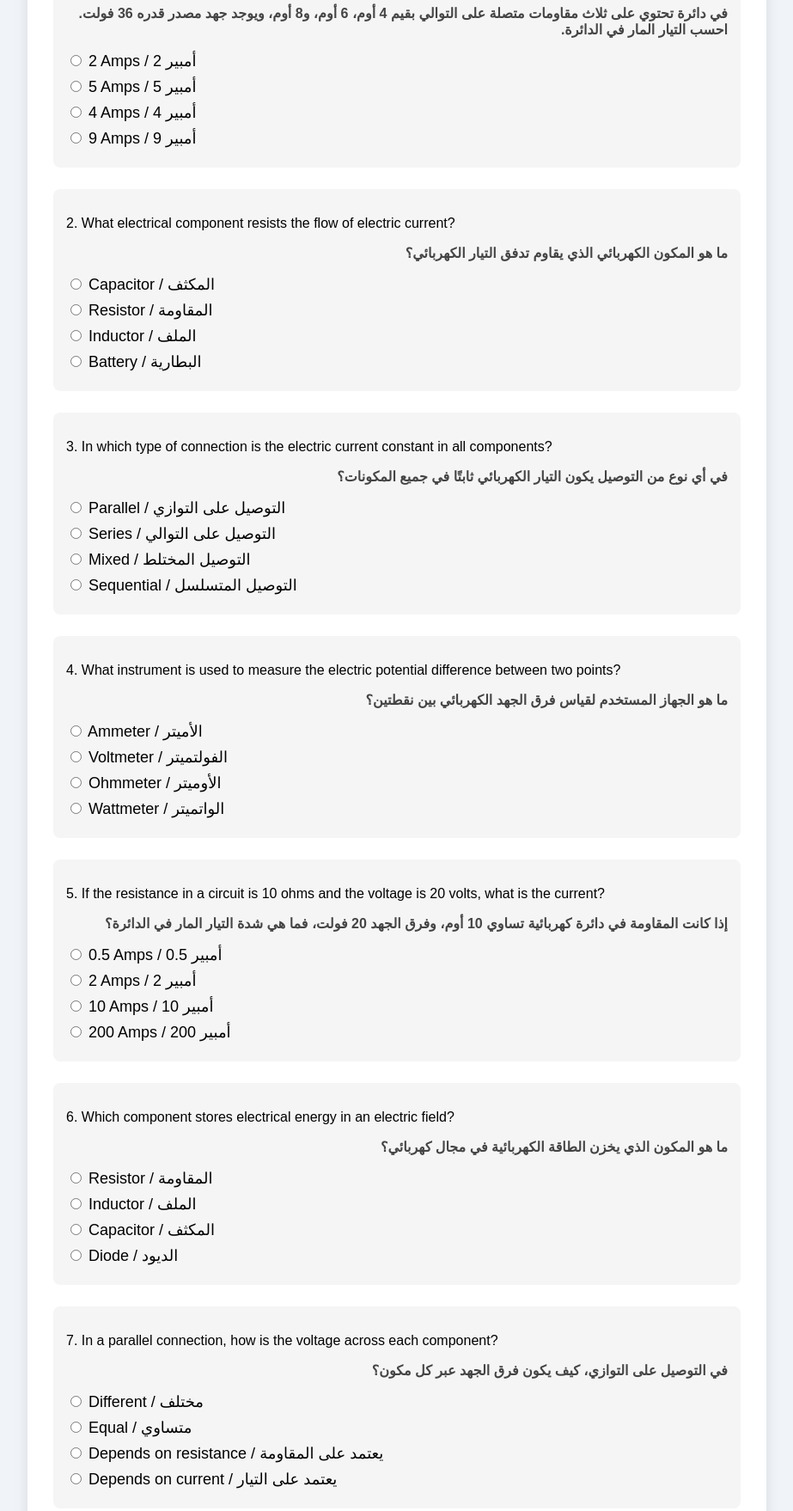
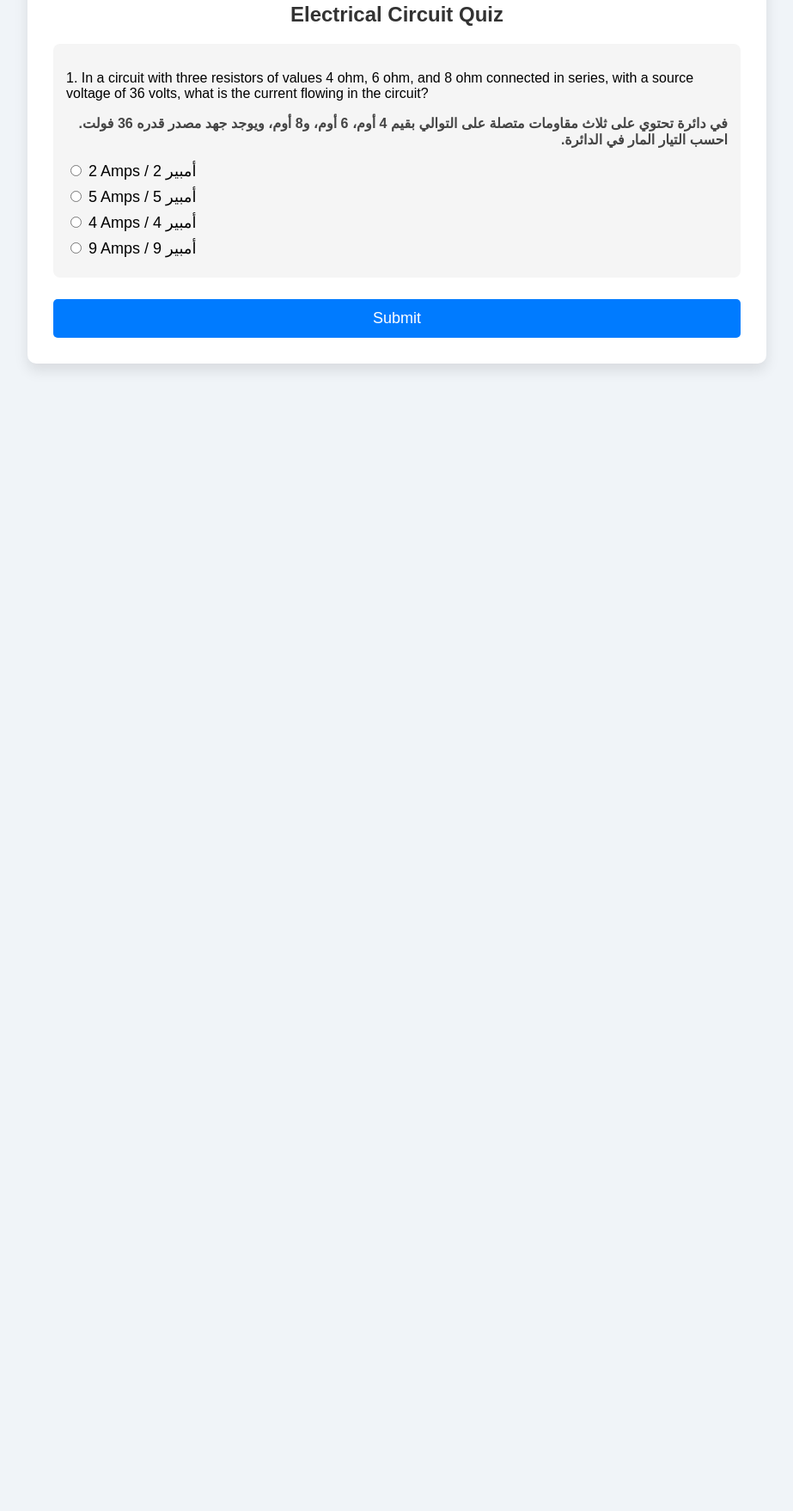
Before and after one commit to MEAverse/MEGAQA, a plain HTML site: page index.html in a window 1280 px wide. Shown: the part 248-2006 px from the top of the page at 86% size, without its empty margins (178-1101 px from the left). After the commit the page ends 800 px from the top, so only its background shows below. Drawn offline with Linux system fonts and the light colour scheme.

Commit message:
Update index.html

```diff
--- a/index.html
+++ b/index.html
@@ -3,7 +3,7 @@
 <head>
   <meta charset="UTF-8">
   <meta name="viewport" content="width=device-width, initial-scale=1.0">
-  <title>BIM Quiz</title>
+  <title>Electrical Circuit Quiz</title>
   <style>
     body {
       font-family: Arial, sans-serif;
@@ -85,7 +85,7 @@
   </div>
 
   <div class="quiz-container" id="quiz">
-    <h2>Physics Quiz</h2>
+    <h2>Electrical Circuit Quiz</h2>
 
     <div class="question">
       <p>1. In a circuit with three resistors of values 4 ohm, 6 ohm, and 8 ohm connected in series, with a source voltage of 36 volts, what is the current flowing in the circuit?</p>
@@ -96,68 +96,7 @@
       <label><input type="radio" name="q1" value="wrong"> 9 Amps / 9 أمبير</label>
     </div>
 
-    <div class="question">
-      <p>2. What electrical component resists the flow of electric current?</p>
-      <p class="arabic">ما هو المكون الكهربائي الذي يقاوم تدفق التيار الكهربائي؟</p>
-      <label><input type="radio" name="q2" value="wrong"> Capacitor / المكثف</label>
-      <label><input type="radio" name="q2" value="correct"> Resistor / المقاومة</label>
-      <label><input type="radio" name="q2" value="wrong"> Inductor / الملف</label>
-      <label><input type="radio" name="q2" value="wrong"> Battery / البطارية</label>
-    </div>
-
-    <div class="question">
-      <p>3. In which type of connection is the electric current constant in all components?</p>
-      <p class="arabic">في أي نوع من التوصيل يكون التيار الكهربائي ثابتًا في جميع المكونات؟</p>
-      <label><input type="radio" name="q3" value="wrong"> Parallel / التوصيل على التوازي</label>
-      <label><input type="radio" name="q3" value="correct"> Series / التوصيل على التوالي</label>
-      <label><input type="radio" name="q3" value="wrong"> Mixed / التوصيل المختلط</label>
-      <label><input type="radio" name="q3" value="wrong"> Sequential / التوصيل المتسلسل</label>
-    </div>
-
-    <div class="question">
-      <p>4. What instrument is used to measure the electric potential difference between two points?</p>
-      <p class="arabic">ما هو الجهاز المستخدم لقياس فرق الجهد الكهربائي بين نقطتين؟</p>
-      <label><input type="radio" name="q4" value="wrong"> Ammeter / الأميتر</label>
-      <label><input type="radio" name="q4" value="correct"> Voltmeter / الفولتميتر</label>
-      <label><input type="radio" name="q4" value="wrong"> Ohmmeter / الأوميتر</label>
-      <label><input type="radio" name="q4" value="wrong"> Wattmeter / الواتميتر</label>
-    </div>
-
-    <div class="question">
-      <p>5. If the resistance in a circuit is 10 ohms and the voltage is 20 volts, what is the current?</p>
-      <p class="arabic">إذا كانت المقاومة في دائرة كهربائية تساوي 10 أوم، وفرق الجهد 20 فولت، فما هي شدة التيار المار في الدائرة؟</p>
-      <label><input type="radio" name="q5" value="wrong"> 0.5 Amps / 0.5 أمبير</label>
-      <label><input type="radio" name="q5" value="correct"> 2 Amps / 2 أمبير</label>
-      <label><input type="radio" name="q5" value="wrong"> 10 Amps / 10 أمبير</label>
-      <label><input type="radio" name="q5" value="wrong"> 200 Amps / 200 أمبير</label>
-    </div>
-
-    <div class="question">
-      <p>6. Which component stores electrical energy in an electric field?</p>
-      <p class="arabic">ما هو المكون الذي يخزن الطاقة الكهربائية في مجال كهربائي؟</p>
-      <label><input type="radio" name="q6" value="wrong"> Resistor / المقاومة</label>
-      <label><input type="radio" name="q6" value="wrong"> Inductor / الملف</label>
-      <label><input type="radio" name="q6" value="correct"> Capacitor / المكثف</label>
-      <label><input type="radio" name="q6" value="wrong"> Diode / الديود</label>
-    </div>
-
-    <div class="question">
-      <p>7. In a parallel connection, how is the voltage across each component?</p>
-      <p class="arabic">في التوصيل على التوازي، كيف يكون فرق الجهد عبر كل مكون؟</p>
-      <label><input type="radio" name="q7" value="wrong"> Different / مختلف</label>
-      <label><input type="radio" name="q7" value="correct"> Equal / متساوي</label>
-      <label><input type="radio" name="q7" value="wrong"> Depends on resistance / يعتمد على المقاومة</label>
-      <label><input type="radio" name="q7" value="wrong"> Depends on current / يعتمد على التيار</label>
-    </div>
-
-    <div class="question">
-      <p>8. What is Ohm's Law?</p>
-      <p class="arabic">ما هو قانون أوم؟</p>
-      <label><input type="radio" name="q8" value="correct"> V = I × R</label>
-      <label><input type="radio" name="q8" value="wrong"> V = I / R</label>
-      <label><input type="radio" name="q8" value="wrong"> V = R / I</label>
-      <label><input type="radio" name="q8" value="wrong"> V = I² × R</label>
-    </div>
+    <!-- Add the rest of your questions here -->
 
     <button onclick="submitQuiz()">Submit</button>
   </div>
@@ -172,14 +111,27 @@
   <script>
     const correctAnswersList = [
       "The current flowing in a circuit with resistors in series is 2 Amps.",
-      "The resistor resists the flow of electric current.",
-      "Current is constant in series connection.",
-      "A voltmeter measures electric potential difference between two points.",
-      "The current in the circuit is 2 Amps.",
-      "A capacitor stores electrical energy in an electric field.",
-      "Voltage is equal across each component in a parallel connection.",
-      "Ohm's Law is V = I × R."
+      // Add correct answers for each question
     ];
+
+    // Check if the quiz was already completed in the last 48 hours
+    window.onload = function() {
+      const quizCompletedAt = localStorage.getItem('quizCompletedAt');
+      const expirationTime = 48 * 60 * 60 * 1000; // 48 hours in milliseconds
+
+      if (quizCompletedAt) {
+        const currentTime = new Date().getTime();
+        const timeElapsed = currentTime - quizCompletedAt;
+
+        if (timeElapsed < expirationTime) {
+          document.getElementById('quiz').classList.add('hidden');
+          alert("You have already completed the quiz. Please try again after 48 hours.");
+        } else {
+          localStorage.removeItem('quizCompleted');
+          localStorage.removeItem('quizCompletedAt');
+        }
+      }
+    }
 
     function submitQuiz() {
       let correctAnswers = 0;
```
